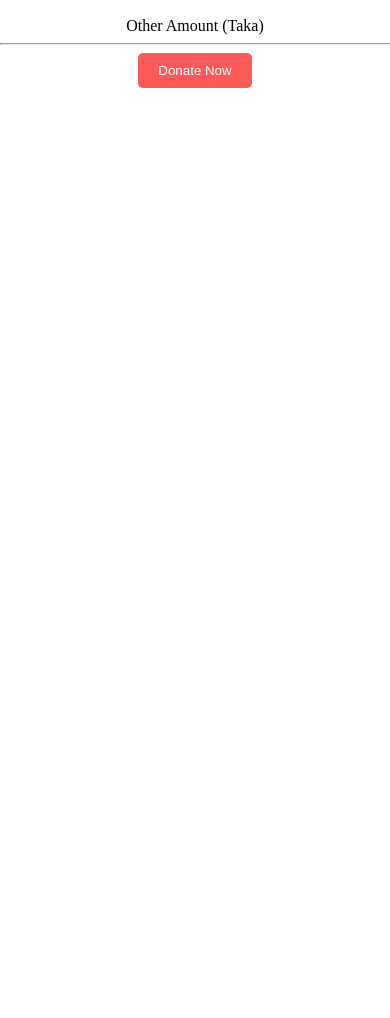
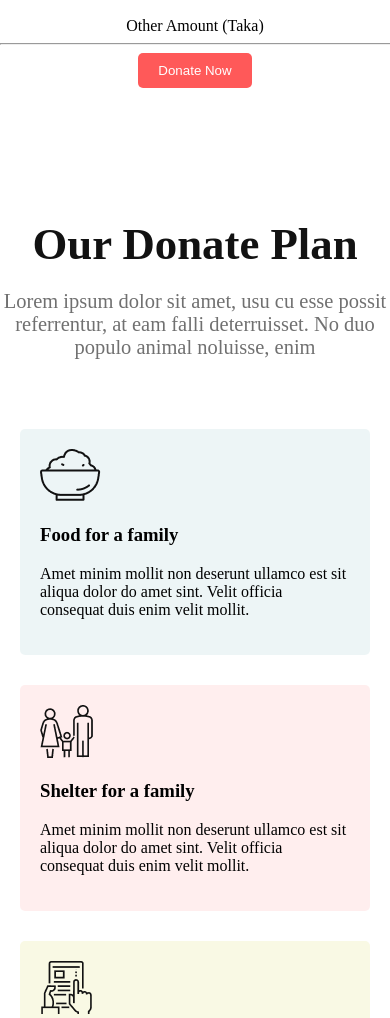
Before and after one commit to abdulmajed123/donate-today, a plain HTML site: page index.html in a window 390 px wide. Shown: the part 1264-2282 px from the top of the page. Before the commit the page ends 1352 px from the top, so only its background shows below. Drawn offline with Linux system fonts and the light colour scheme.

Commit message:
added new our donate plane section and made responsive

```diff
--- a/index.html
+++ b/index.html
@@ -37,6 +37,33 @@
       </div>
     </section>
 
+
+    <section class="our-donate-plane">
+      <div class="donate-plane">
+        <h2 class="donate-plane-title">Our Donate Plan</h2>
+        <p class="donate-plane-description">Lorem ipsum dolor sit amet, usu cu esse possit referrentur, at eam falli deterruisset. No duo populo animal noluisse, enim</p>
+      </div>
+
+      <div class="our-donate-container">
+        <div class="donate-card1">
+          <img src="./images/food.png" alt="" class="donate-card-image">
+          <h3 class="donate-card-title">Food for a family</h3>
+          <p class="donate-card-description">Amet minim mollit non deserunt ullamco est sit aliqua dolor do amet sint. Velit officia consequat duis enim velit mollit.</p>
+        </div>
+        <div class="donate-card2">
+          <img src="./images/shelter.png" alt="" class="donate-card-image">
+          <h3 class="donate-card-title">Shelter for a family</h3>
+          <p class="donate-card-description">Amet minim mollit non deserunt ullamco est sit aliqua dolor do amet sint. Velit officia consequat duis enim velit mollit.</p>
+        </div>
+        <div class="donate-card3">
+          <img src="./images/Frame-1.png" alt="" class="donate-card-image">
+          <h3 class="donate-card-title">Education for a child</h3>
+          <p class="donate-card-description">Amet minim mollit non deserunt ullamco est sit aliqua dolor do amet sint. Velit officia consequat duis enim velit mollit.</p>
+        </div>
+      </div>
+
+    </section>
+
   </main>
   <footer>
 
--- a/styles/style.css
+++ b/styles/style.css
@@ -120,6 +120,66 @@ body{
 }
 
 
+/* our-donate-plane section styles */
+
+.our-donate-plane{
+  margin: 130px auto;
+  max-width: 691px;
+  height: 130px;
+  text-align: center;
+}
+
+.donate-plane-title{
+  font-size: 2.8rem;
+  font-weight: 700;
+  color: #121212;
+  margin-bottom: 20px
+
+}
+
+.donate-plane-description{
+  font-size: 1.28rem;
+  font-weight: 400;
+  color: #707070;
+}
+
+.our-donate-container{
+  display: grid;
+  grid-template-columns: repeat(3, 1fr);
+  gap: 10px;
+  margin-top: 50px;
+}
+
+.donate-card1{
+  border-radius: 5px;
+  background: rgba(79, 157, 166, 0.1);
+  padding: 20px 20px;
+  text-align: start;
+
+}
+
+.donate-card2{
+  border-radius: 5px;
+  background: rgba(255, 89, 89, 0.1);;
+  padding: 20px 20px;
+  text-align: start;
+
+}
+
+.donate-card3{
+  border-radius: 5px;
+  background: rgb(249, 249, 228);
+  padding: 20px 20px;
+  text-align: start;
+
+}
+
+
+
+
+
+
+
 
 
 
@@ -143,7 +203,8 @@ body{
   }
 
 
- .donate-container{
+ .donate-container,
+ .our-donate-container{
   grid-template-columns: repeat(1, 1fr);
   gap: 10px;
 }
@@ -157,6 +218,17 @@ body{
 
 .underline{
   width: 100%;
+}
+
+.our-donate-container{
+  padding: 20px ;
+}
+
+.donate-card1{
+  margin-bottom: 20px;
+}
+.donate-card2{
+  margin-bottom: 20px;
 }
 
 }
@@ -181,4 +253,10 @@ body{
   grid-template-columns: repeat(3, 1fr);
   gap: 10px;
 }
+
+.our-donate-container{
+  gap: 30px;
 }
+
+
+}
```
